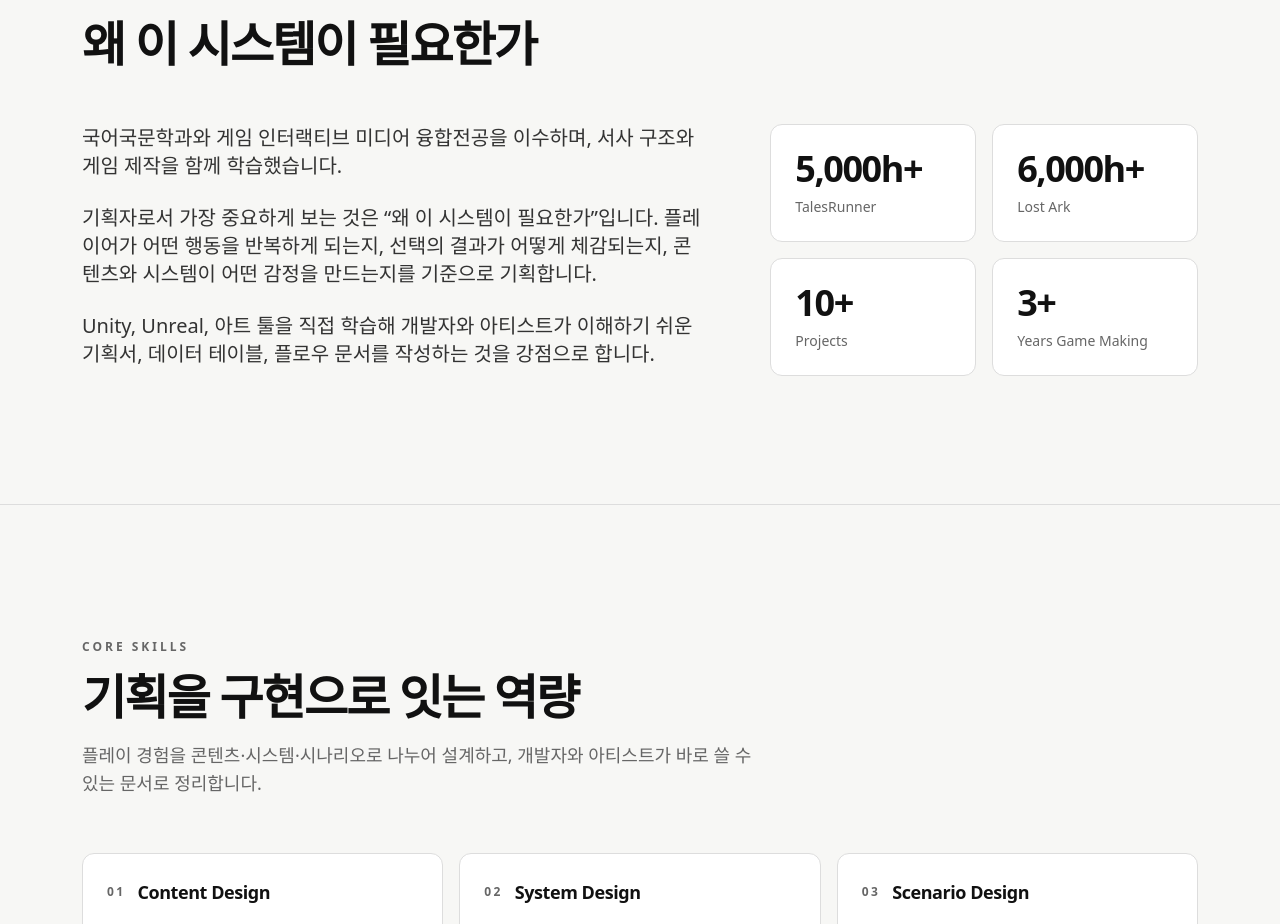
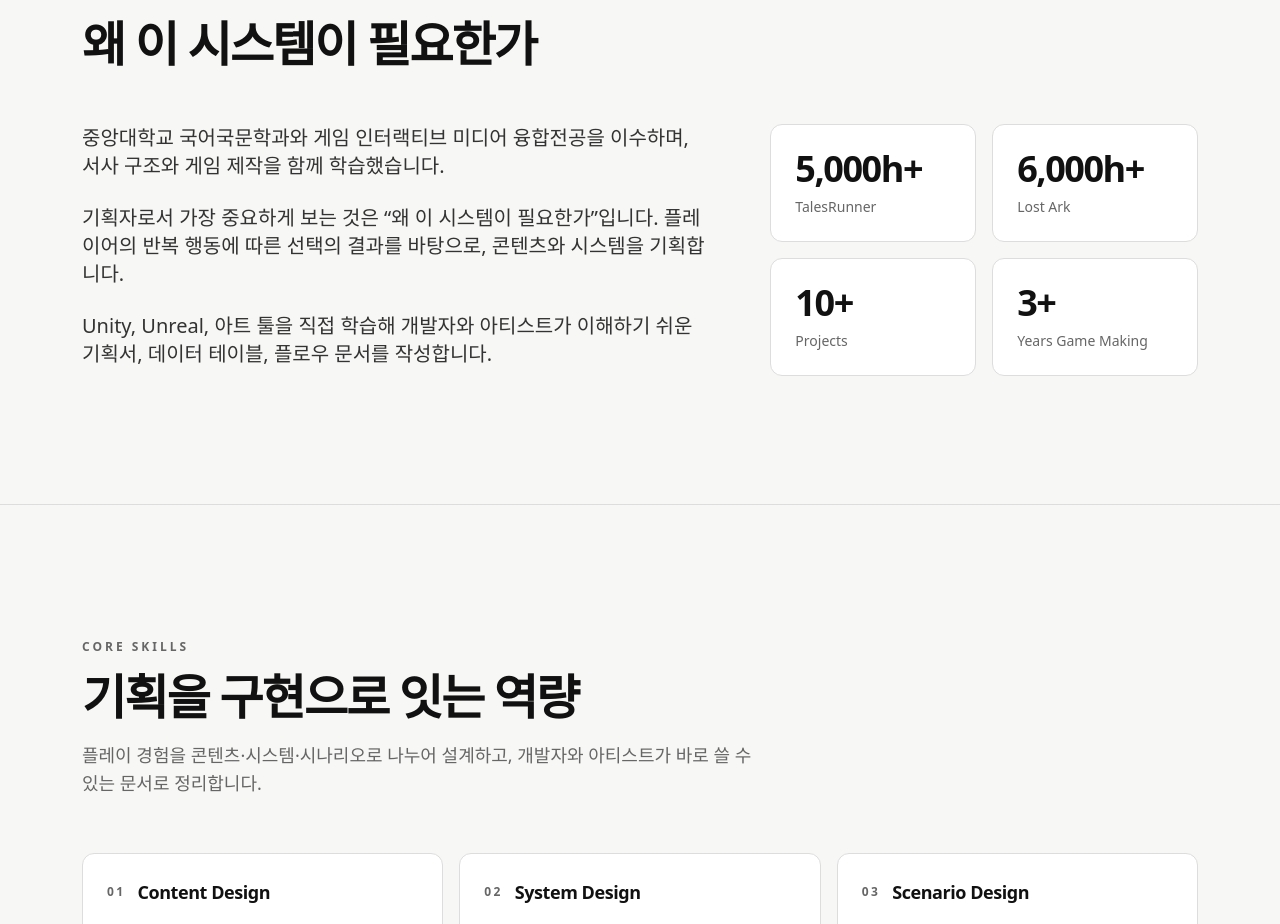
Before and after one commit to haehaejjang/website, a Next.js app: page / in a window 1280 px wide. Shown: the part 1021-1945 px from the top of the page. Built offline with nearby package versions, Linux system fonts and the light colour scheme.

Commit message:
Update profile.ts

```diff
--- a/src/data/profile.ts
+++ b/src/data/profile.ts
@@ -25,9 +25,9 @@ export const profile = {
     { label: "Notion", href: "#" },
   ],
   about: [
-    "국어국문학과와 게임 인터랙티브 미디어 융합전공을 이수하며, 서사 구조와 게임 제작을 함께 학습했습니다.",
-    "기획자로서 가장 중요하게 보는 것은 “왜 이 시스템이 필요한가”입니다. 플레이어가 어떤 행동을 반복하게 되는지, 선택의 결과가 어떻게 체감되는지, 콘텐츠와 시스템이 어떤 감정을 만드는지를 기준으로 기획합니다.",
-    "Unity, Unreal, 아트 툴을 직접 학습해 개발자와 아티스트가 이해하기 쉬운 기획서, 데이터 테이블, 플로우 문서를 작성하는 것을 강점으로 합니다.",
+    "중앙대학교 국어국문학과와 게임 인터랙티브 미디어 융합전공을 이수하며, 서사 구조와 게임 제작을 함께 학습했습니다.",
+    "기획자로서 가장 중요하게 보는 것은 “왜 이 시스템이 필요한가”입니다. 플레이어의 반복 행동에 따른 선택의 결과를 바탕으로, 콘텐츠와 시스템을 기획합니다.",
+    "Unity, Unreal, 아트 툴을 직접 학습해 개발자와 아티스트가 이해하기 쉬운 기획서, 데이터 테이블, 플로우 문서를 작성합니다.",
   ],
   stats: [
     { value: "5,000h+", label: "TalesRunner" },
```
